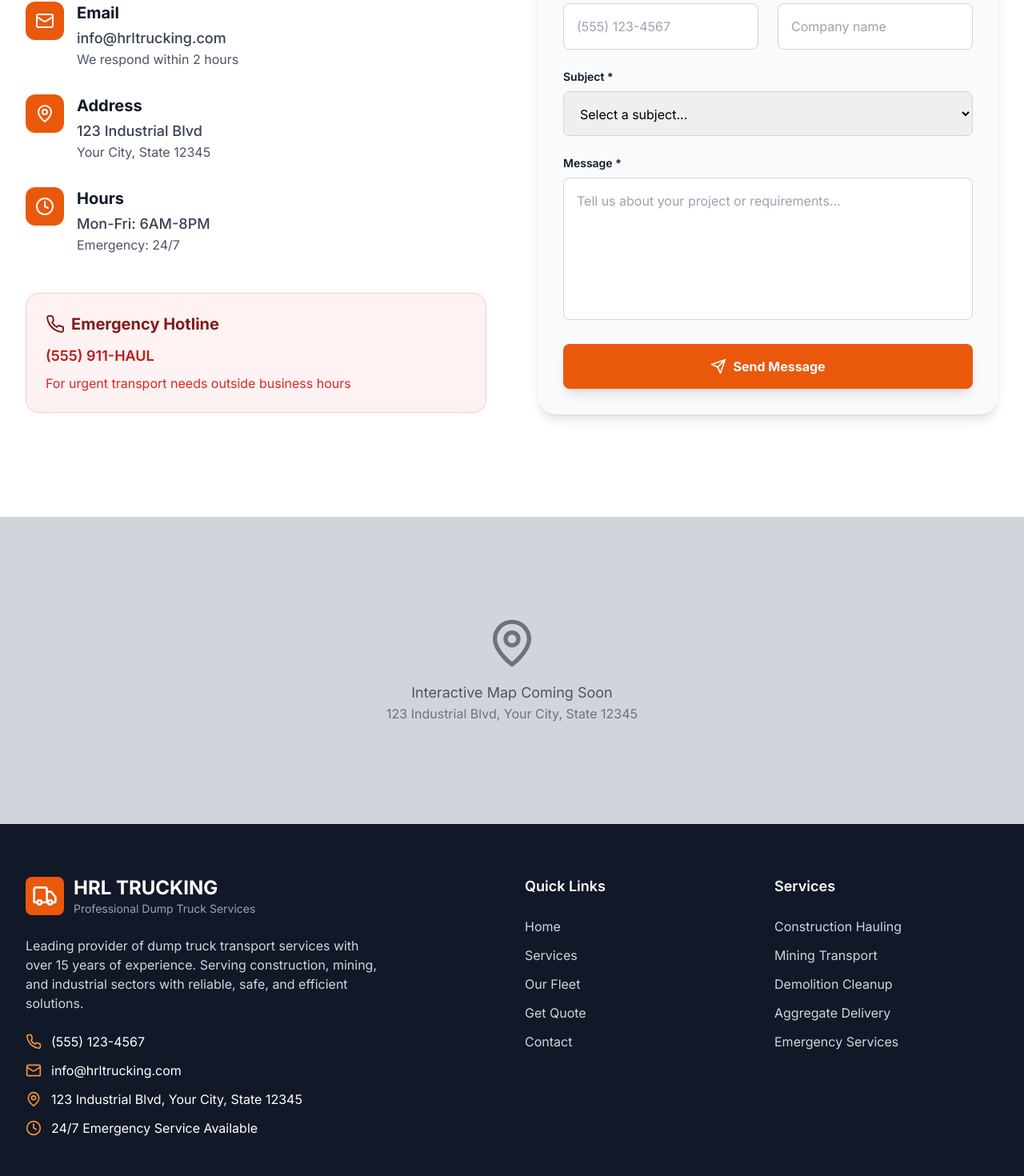
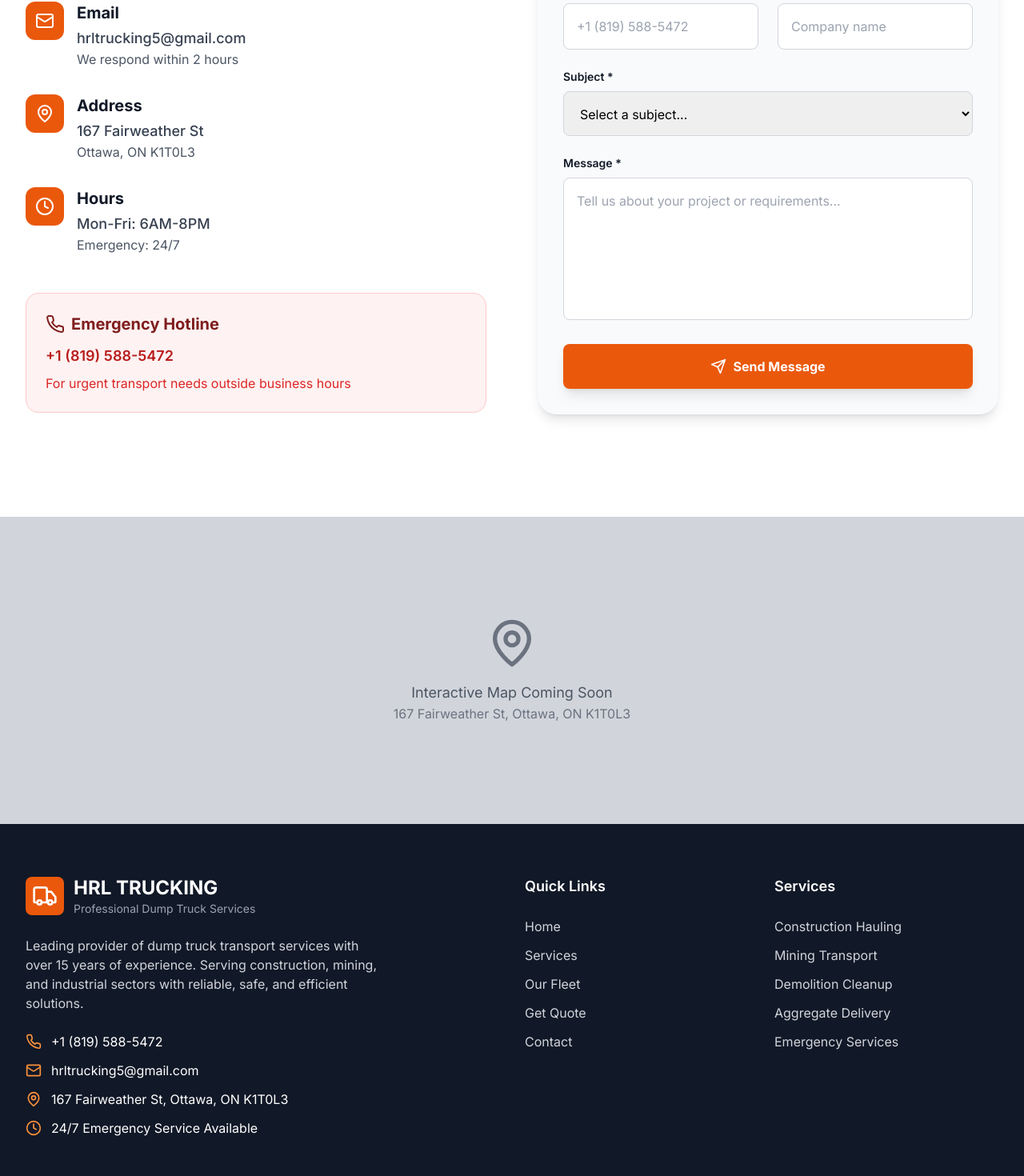
Before and after one commit to Parmjot23/HRL-Trucking, a React (Vite) app: page /contact in a window 1280 px wide. Shown: the part 894-2364 px from the top of the page at 80% size. Built offline with nearby package versions, Linux system fonts and the light colour scheme.

Commit message:
Update contact details

```diff
--- a/src/components/Footer.tsx
+++ b/src/components/Footer.tsx
@@ -25,15 +25,15 @@ const Footer: React.FC = () => {
             <div className="space-y-3">
               <div className="flex items-center space-x-3">
                 <Phone className="h-5 w-5 text-primary-400" />
-                <span>(555) 123-4567</span>
+                <span>+1 (819) 588-5472</span>
               </div>
               <div className="flex items-center space-x-3">
                 <Mail className="h-5 w-5 text-primary-400" />
-                <span>info@hrltrucking.com</span>
+                <span>hrltrucking5@gmail.com</span>
               </div>
               <div className="flex items-center space-x-3">
                 <MapPin className="h-5 w-5 text-primary-400" />
-                <span>123 Industrial Blvd, Your City, State 12345</span>
+                <span>167 Fairweather St, Ottawa, ON K1T0L3</span>
               </div>
               <div className="flex items-center space-x-3">
                 <Clock className="h-5 w-5 text-primary-400" />
--- a/src/components/Header.tsx
+++ b/src/components/Header.tsx
@@ -82,7 +82,7 @@ const Header: React.FC = () => {
           <div className="hidden lg:flex items-center space-x-4">
             <div className="flex items-center space-x-2 text-gray-700">
               <Phone className="h-4 w-4" />
-              <span className="font-medium">(555) 123-4567</span>
+              <span className="font-medium">+1 (819) 588-5472</span>
             </div>
             <Link
               to="/quote"
@@ -131,7 +131,7 @@ const Header: React.FC = () => {
                 <div className="pt-4 border-t border-gray-200">
                   <div className="flex items-center space-x-2 text-gray-700 mb-4 pl-4">
                     <Phone className="h-4 w-4" />
-                    <span className="font-medium">(555) 123-4567</span>
+                    <span className="font-medium">+1 (819) 588-5472</span>
                   </div>
                   <Link
                     to="/quote"
--- a/src/pages/ContactPage.tsx
+++ b/src/pages/ContactPage.tsx
@@ -26,20 +26,20 @@ const ContactPage: FC = () => {
     {
       icon: Phone,
       title: 'Phone',
-      details: '(555) 123-4567',
+      details: '+1 (819) 588-5472',
       subtitle: 'Available 24/7 for emergencies'
     },
     {
       icon: Mail,
       title: 'Email',
-      details: 'info@hrltrucking.com',
+      details: 'hrltrucking5@gmail.com',
       subtitle: 'We respond within 2 hours'
     },
     {
       icon: MapPin,
       title: 'Address',
-      details: '123 Industrial Blvd',
-      subtitle: 'Your City, State 12345'
+      details: '167 Fairweather St',
+      subtitle: 'Ottawa, ON K1T0L3'
     },
     {
       icon: Clock,
@@ -127,7 +127,7 @@ const ContactPage: FC = () => {
                   <Phone className="h-6 w-6 mr-2" />
                   Emergency Hotline
                 </h3>
-                <p className="text-red-700 text-lg font-semibold mb-2">(555) 911-HAUL</p>
+                <p className="text-red-700 text-lg font-semibold mb-2">+1 (819) 588-5472</p>
                 <p className="text-red-600">
                   For urgent transport needs outside business hours
                 </p>
@@ -187,7 +187,7 @@ const ContactPage: FC = () => {
                       value={formData.phone}
                       onChange={(e) => handleInputChange('phone', e.target.value)}
                       className="w-full p-4 border border-gray-300 rounded-lg focus:ring-2 focus:ring-primary-500 focus:border-primary-500 transition-all"
-                      placeholder="(555) 123-4567"
+                      placeholder="+1 (819) 588-5472"
                     />
                   </div>
                   <div>
@@ -256,7 +256,7 @@ const ContactPage: FC = () => {
           <div className="text-center">
             <MapPin className="h-16 w-16 text-gray-500 mx-auto mb-4" />
             <p className="text-gray-600 text-lg">Interactive Map Coming Soon</p>
-            <p className="text-gray-500">123 Industrial Blvd, Your City, State 12345</p>
+            <p className="text-gray-500">167 Fairweather St, Ottawa, ON K1T0L3</p>
           </div>
         </div>
       </section>
```
Also changed, not shown: 1 other file (tests, documents, lock files or other folders).
